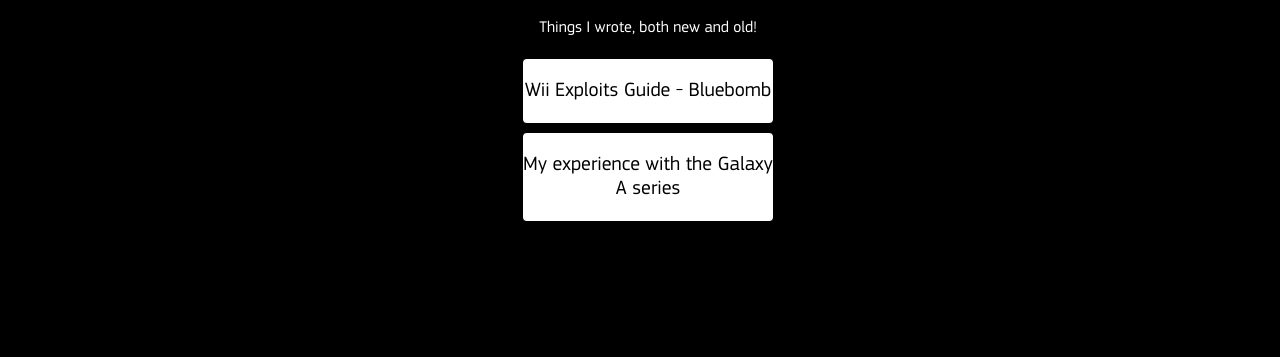
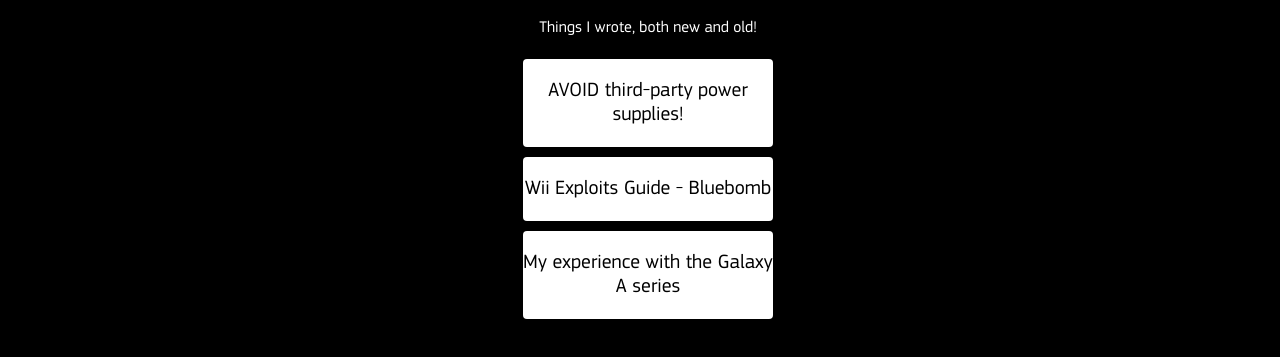
Before and after one commit to somerandomfoxfurry/afoxes.space, a plain HTML site: page blog.html in a window 1280 px wide. Shown: the part 117-474 px from the top of the page. Drawn offline with Linux system fonts and the light colour scheme.

Commit message:
add blog

```diff
--- a/blog.html
+++ b/blog.html
@@ -21,6 +21,7 @@
 <p>Things I wrote, both new and old!</p>
 
 <div class="button-container">
+    <a href="blog/third-party-power-supplies.html" class="button">AVOID third-party power supplies!</a>
     <a href="blog/bluebomb.html" class="button">Wii Exploits Guide - Bluebomb</a>
     <a href="blog/galaxy-a-phones.html" class="button">My experience with the Galaxy A series</a>
 </div>
```
